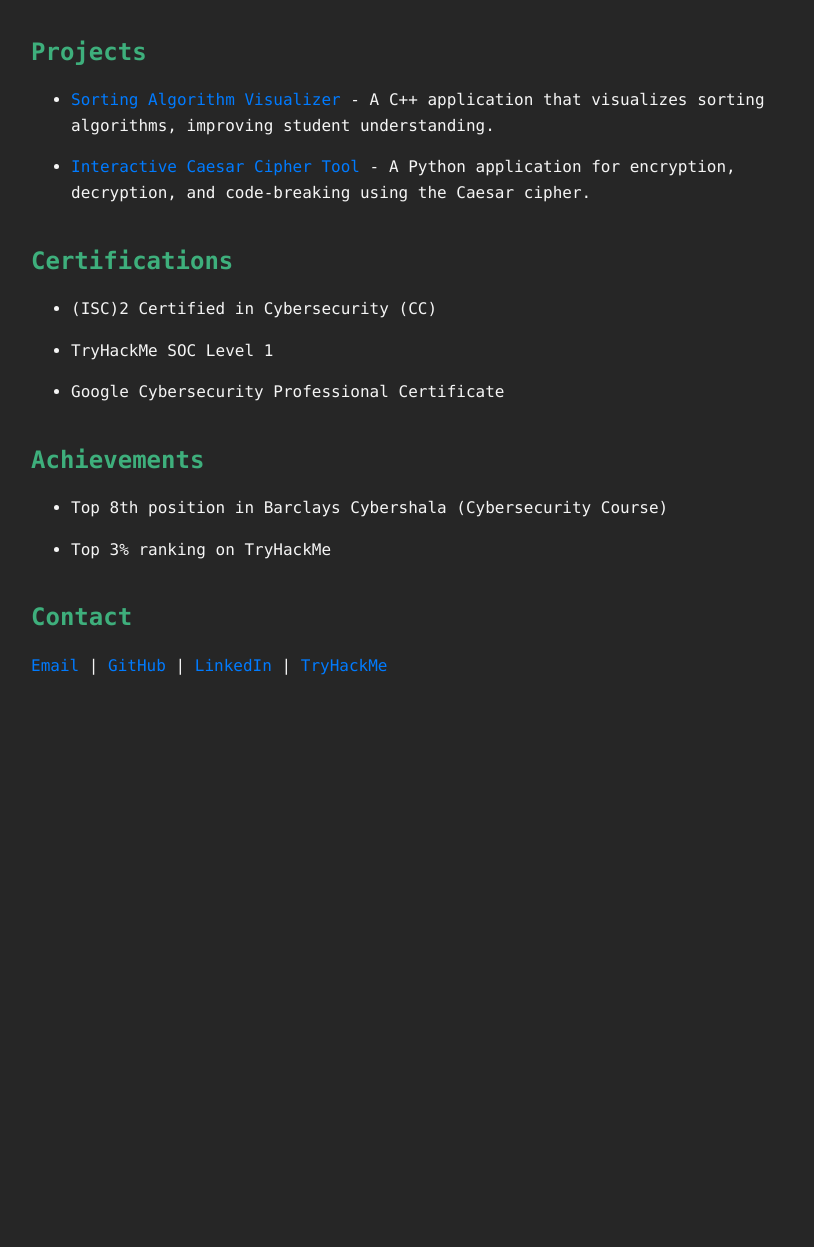
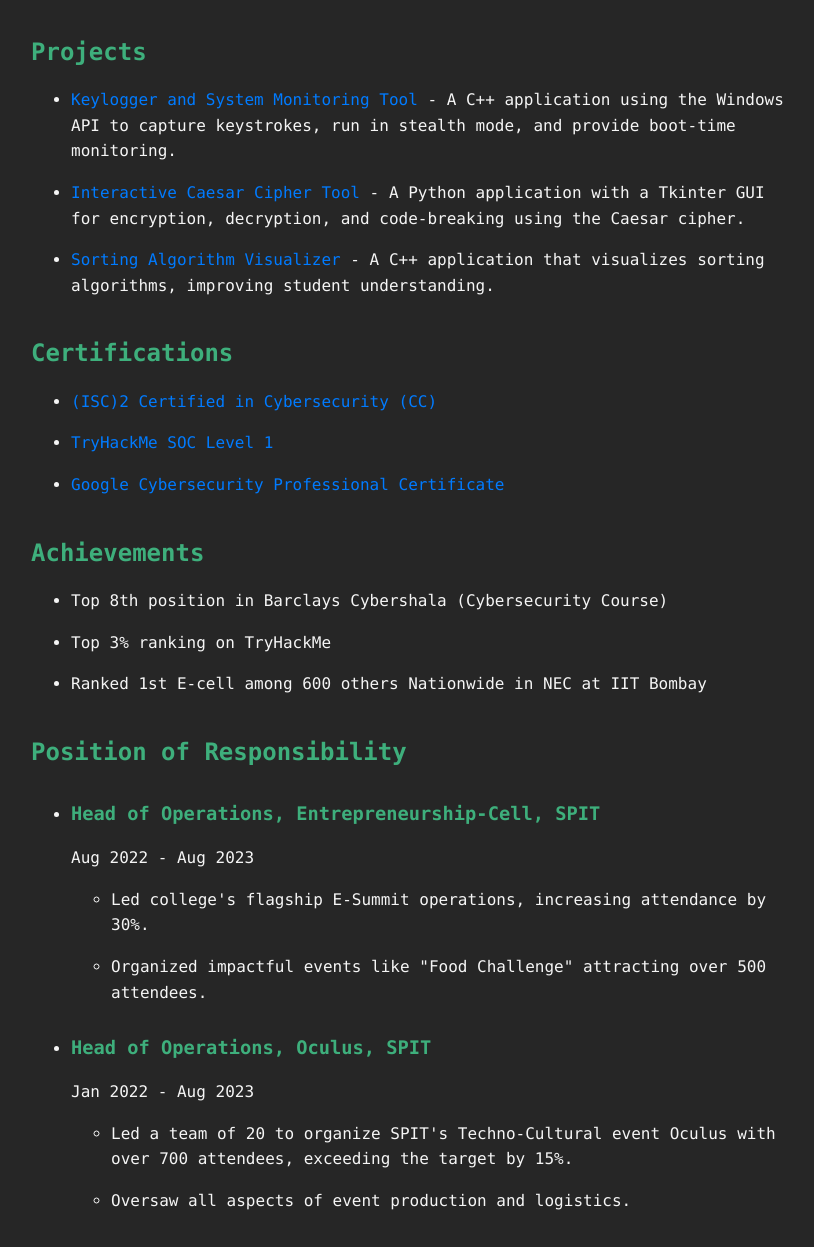
Before and after one commit to hrutu24/personalwebsite, a plain HTML site: page index.html in a window 1280 px wide. Shown: the part 631-1878 px from the top of the page, without its empty margins (225-1039 px from the left). Before the commit the page ends 1373 px from the top, so only its background shows below. Drawn offline with Linux system fonts and the light colour scheme.

Commit message:
Update index.html

```diff
--- a/index.html
+++ b/index.html
@@ -9,7 +9,7 @@
 <body style="background-color: #262626;">
     <div id="content">
         <h1>Hruthwik Aglave</h1>
-        <p>Digital Nomad. Security Enthusiast. Code Wrangler.</p>
+        <p>Security Enthusiast. Code Wrangler.</p>
 
         <h2>About Me</h2>
         <p>
@@ -35,21 +35,43 @@
 
         <h2>Projects</h2>
         <ul>
-            <li><a href="#" target="_blank">Sorting Algorithm Visualizer</a> - A C++ application that visualizes sorting algorithms, improving student understanding.</li>
-            <li><a href="https://github.com/hruthwikaglave/Caeser-Cypher-GUI" target="_blank">Interactive Caesar Cipher Tool</a> - A Python application for encryption, decryption, and code-breaking using the Caesar cipher.</li>
+            <li><a href="https://github.com/hruthwikaglave/Keylogger-using-C-" target="_blank">Keylogger and System Monitoring Tool</a> - A C++ application using the Windows API to capture keystrokes, run in stealth mode, and provide boot-time monitoring.</li>
+            <li><a href="https://github.com/hruthwikaglave/Caeser-Cypher-GUI" target="_blank">Interactive Caesar Cipher Tool</a> - A Python application with a Tkinter GUI for encryption, decryption, and code-breaking using the Caesar cipher.</li>
+            <li><a href="https://github.com/hruthwikaglave/Sorting-Visualizer-using-SDL" target="_blank">Sorting Algorithm Visualizer</a> - A C++ application that visualizes sorting algorithms, improving student understanding.</li>
         </ul>
 
         <h2>Certifications</h2>
         <ul>
-            <li>(ISC)2 Certified in Cybersecurity (CC)</li>
-            <li>TryHackMe SOC Level 1</li>
-            <li>Google Cybersecurity Professional Certificate</li>
+            <li><a href="https://drive.google.com/file/d/1tIeEyDG_5rLXPC-Z2BwoBeUoWz7BxvIR/view?usp=sharing" target="_blank">(ISC)2 Certified in Cybersecurity (CC)</a></li>
+            <li><a href="https://tryhackme-certificates.s3-eu-west-1.amazonaws.com/THM-KNAARI7TQB.png" target="_blank">TryHackMe SOC Level 1</a></li>
+            <li><a href="https://coursera.org/verify/professional-cert/1CTHK23SV6WG" target="_blank">Google Cybersecurity Professional Certificate</a></li>
         </ul>
 
         <h2>Achievements</h2>
         <ul>
             <li>Top 8th position in Barclays Cybershala (Cybersecurity Course)</li>
             <li>Top 3% ranking on TryHackMe</li>
+            <li>Ranked 1st E-cell among 600 others Nationwide in NEC at IIT Bombay</li>
+        </ul>
+
+        <h2>Position of Responsibility</h2>
+        <ul>
+            <li>
+                <h3>Head of Operations, Entrepreneurship-Cell, SPIT</h3>
+                <p>Aug 2022 - Aug 2023</p>
+                <ul>
+                    <li>Led college's flagship E-Summit operations, increasing attendance by 30%.</li>
+                    <li>Organized impactful events like "Food Challenge" attracting over 500 attendees.</li>
+                </ul>
+            </li>
+            <li>
+                <h3>Head of Operations, Oculus, SPIT</h3>
+                <p>Jan 2022 - Aug 2023</p>
+                <ul>
+                    <li>Led a team of 20 to organize SPIT's Techno-Cultural event Oculus with over 700 attendees, exceeding the target by 15%.</li>
+                    <li>Oversaw all aspects of event production and logistics.</li>
+                </ul>
+            </li>
         </ul>
 
         <h2>Contact</h2>
```
